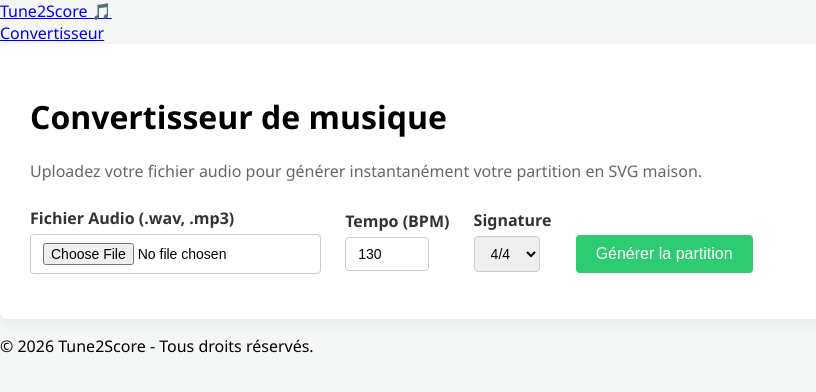
After one commit to alexisdamien22/Tune2Score, a FastAPI app: page / in a window 1280 px wide. The commit adds this page. Shown: the top 392 px of the page, without its empty margins (0-816 px from the left). Run offline with FastAPI, Linux system fonts and the light colour scheme.

Commit message:
refactored frontend organisation

```diff
--- /dev/null
+++ b/app/static/css/buttons.css
@@ -0,0 +1,28 @@
+/* Style des boutons de l'application */
+button {
+    padding: 10px 20px;
+    border: none;
+    border-radius: 4px;
+    cursor: pointer;
+    font-size: 16px;
+    transition: background 0.2s ease-in-out;
+}
+
+.btn-submit {
+    background: #2ecc71;
+    color: white;
+}
+
+.btn-submit:hover {
+    background: #27ae60;
+}
+
+.btn-pdf {
+    background: #e74c3c;
+    color: white;
+    margin-bottom: 20px;
+}
+
+.btn-pdf:hover {
+    background: #c0392b;
+}
--- /dev/null
+++ b/app/static/css/style.css
@@ -0,0 +1,68 @@
+/* Importation de tes sous-modules de style */
+@import 'buttons.css';
+@import 'background.css';
+
+/* Styles généraux de la page index */
+body {
+    font-family: 'Segoe UI', Tahoma, Geneva, Verdana, sans-serif;
+    background: #f4f7f6;
+    margin: 0;
+    padding: 0;
+}
+
+.converter-box {
+    background: #ffffff;
+    padding: 30px;
+    border-radius: 8px;
+    box-shadow: 0 4px 15px rgba(0,0,0,0.05);
+}
+
+.subtitle {
+    color: #666;
+    margin-bottom: 25px;
+}
+
+.form-group {
+    margin-bottom: 15px;
+    display: inline-block;
+    margin-right: 20px;
+}
+
+.form-group label {
+    display: block;
+    margin-bottom: 5px;
+    font-weight: bold;
+    color: #333;
+}
+
+.form-group input, .form-group select {
+    padding: 8px 12px;
+    border: 1px solid #ccc;
+    border-radius: 4px;
+    font-size: 14px;
+}
+
+#resultZone {
+    margin-top: 40px;
+    display: none;
+}
+
+.score-box {
+    border: 1px solid #eee;
+    background: #fff;
+    padding: 15px;
+    border-radius: 4px;
+    overflow-x: auto;
+    width: 100%;
+    box-sizing: border-box;
+}
+
+.loader {
+    color: #2980b9;
+    font-style: italic;
+}
+
+.error {
+    color: #c0392b;
+    font-weight: bold;
+}
--- /dev/null
+++ b/app/static/js/upload.js
@@ -0,0 +1,51 @@
+document.getElementById('uploadForm').addEventListener('submit', async (e) => {
+    e.preventDefault();
+
+    const fileInput = document.getElementById('audioFile');
+    const tempo = document.getElementById('tempo').value;
+    const timeSignature = document.getElementById('timeSignature').value;
+
+    const formData = new FormData();
+    formData.append('audio', fileInput.files[0]);
+    formData.append('tempo', tempo);
+    formData.append('time_signature', timeSignature);
+
+    // Reset de l'affichage et état de chargement
+    document.getElementById('actionsZone').innerHTML = "";
+    document.getElementById('svgContainer').innerHTML = "<div class='loader'>Analyse et tracé en cours...</div>";
+    document.getElementById('resultZone').style.display = "block";
+
+    try {
+        // Envoi des données à l'API FastAPI
+        const response = await fetch('http://127.0.0.1:8000/api/upload', {
+            method: 'POST',
+            body: formData
+        });
+
+        if (!response.ok) {
+            throw new Error("Erreur lors du traitement du fichier par le serveur.");
+        }
+
+        const data = await response.json();
+
+        // Récupération du SVG généré
+        const svgResponse = await fetch(data.svg_url);
+        const svgCode = await svgResponse.text();
+
+        // Ajout dynamique du bouton de téléchargement PDF si l'URL est fournie
+        if (data.pdf_url) {
+            document.getElementById('actionsZone').innerHTML = `
+                <a href="${data.pdf_url}" target="_blank" style="text-decoration: none;">
+                    <button type="button" class="btn-pdf">Télécharger en PDF 📄</button>
+                </a>
+            `;
+        }
+
+        // Affichage du rendu visuel de la partition
+        document.getElementById('svgContainer').innerHTML = svgCode;
+
+    } catch (error) {
+        document.getElementById('svgContainer').innerHTML = "<div class='error'>Erreur lors de la génération de la partition.</div>";
+        console.error(error);
+    }
+});
--- /dev/null
+++ b/app/templates/base.html
@@ -0,0 +1,22 @@
+<!DOCTYPE html>
+<html lang="fr">
+<head>
+    <meta charset="UTF-8">
+    <meta name="viewport" content="width=device-width, initial-scale=1.0">
+    <title>{% block title %}Tune2Score{% endblock %}</title>
+    <link rel="stylesheet" href="/static/css/style.css">
+</head>
+<body>
+
+    {% include 'header.html' %}
+
+    <main class="container">
+        {% block content %}
+        {% endblock %}
+    </main>
+
+    {% include 'footer.html' %}
+
+    {% block scripts %}{% endblock %}
+</body>
+</html>
--- /dev/null
+++ b/app/templates/footer.html
@@ -0,0 +1,3 @@
+<footer class="main-footer">
+    <p>&copy; 2026 Tune2Score - Tous droits réservés.</p>
+</footer>
--- /dev/null
+++ b/app/templates/header.html
@@ -0,0 +1,8 @@
+<header class="main-header">
+    <div class="header-container">
+        <a href="/" class="logo">Tune2Score 🎵</a>
+        <nav>
+            <a href="/">Convertisseur</a>
+        </nav>
+    </div>
+</header>
--- a/app/templates/index.html
+++ b/app/templates/index.html
@@ -1,110 +1,42 @@
-<!DOCTYPE html>
-<html lang="fr">
-<head>
-    <meta charset="UTF-8">
-    <title>Tune2Score - Convertisseur</title>
-    <style>
-        body { font-family: 'Segoe UI', Tahoma, Geneva, Verdana, sans-serif; background: #f4f7f6; margin: 40px; }
-        .container { max-width: 1100px; margin: 0 auto; background: white; padding: 30px; border-radius: 8px; box-shadow: 0 4px 15px rgba(0,0,0,0.05); }
-        h1 { color: #333; }
-        .form-group { margin-bottom: 15px; display: inline-block; margin-right: 20px; }
-        label { display: block; margin-bottom: 5px; font-weight: bold; }
-        input, select { padding: 8px; border: 1px solid #ccc; border-radius: 4px; }
-        button { padding: 10px 20px; background: #2ecc71; color: white; border: none; border-radius: 4px; cursor: pointer; font-size: 16px; }
-        button:hover { background: #27ae60; }
-        .btn-pdf { background: #e74c3c; margin-bottom: 20px; display: inline-block; text-decoration: none; }
-        .btn-pdf:hover { background: #c0392b; }
-        #resultZone { margin-top: 40px; display: none; }
-        #actionsZone { margin-bottom: 15px; }
-        .score-box { border: 1px solid #eee; background: #fff; padding: 10px; border-radius: 4px; overflow-x: auto; width: 100%; }
-    </style>
-</head>
-<body>
+{% extends 'base.html' %}
 
-<div class="container">
-    <h1>Tune2Score 🎵</h1>
-    <p>Uploadez votre fichier audio pour générer instantanément votre partition en SVG maison.</p>
+{% block title %}Tune2Score - Convertisseur{% endblock %}
+
+{% block content %}
+<div class="converter-box">
+    <h1>Convertisseur de musique</h1>
+    <p class="subtitle">Uploadez votre fichier audio pour générer instantanément votre partition en SVG maison.</p>
 
     <form id="uploadForm">
         <div class="form-group">
-            <label>Fichier Audio (.wav, .mp3)</label>
+            <label for="audioFile">Fichier Audio (.wav, .mp3)</label>
             <input type="file" id="audioFile" accept="audio/*" required>
         </div>
+
         <div class="form-group">
-            <label>Tempo (BPM)</label>
+            <label for="tempo">Tempo (BPM)</label>
             <input type="number" id="tempo" value="130" min="40" max="240">
         </div>
+
         <div class="form-group">
-            <label>Signature</label>
+            <label for="timeSignature">Signature</label>
             <select id="timeSignature">
                 <option value="4/4">4/4</option>
                 <option value="3/4">3/4</option>
             </select>
         </div>
-        <button type="submit">Générer la partition</button>
+
+        <button type="submit" class="btn-submit">Générer la partition</button>
     </form>
 
     <div id="resultZone">
         <h2>Votre Partition :</h2>
-
         <div id="actionsZone"></div>
-
         <div class="score-box" id="svgContainer"></div>
     </div>
 </div>
+{% endblock %}
 
-<script>
-document.getElementById('uploadForm').addEventListener('submit', async (e) => {
-    e.preventDefault();
-
-    const fileInput = document.getElementById('audioFile');
-    const tempo = document.getElementById('tempo').value;
-    const timeSignature = document.getElementById('timeSignature').value;
-
-    const formData = new FormData();
-    formData.append('audio', fileInput.files[0]);
-    formData.append('tempo', tempo);
-    formData.append('time_signature', timeSignature);
-
-    // Reset et état de chargement
-    document.getElementById('actionsZone').innerHTML = "";
-    document.getElementById('svgContainer').innerHTML = "Analyse et tracé en cours...";
-    document.getElementById('resultZone').style.display = "block";
-
-    try {
-        // 1. Envoi des données à notre API FastAPI
-        const response = await fetch('http://127.0.0.1:8000/api/upload', {
-            method: 'POST',
-            body: formData
-        });
-
-        if (!response.ok) {
-            throw new Error("Erreur lors du traitement du fichier par le serveur.");
-        }
-
-        const data = await response.json();
-
-        // 2. Récupération du SVG propre depuis l'URL dédiée
-        const svgResponse = await fetch(data.svg_url);
-        const svgCode = await svgResponse.text();
-
-        // 3. Ajout du bouton PDF si l'URL est fournie
-        if (data.pdf_url) {
-            document.getElementById('actionsZone').innerHTML = `
-                <a href="${data.pdf_url}" target="_blank" style="text-decoration: none;">
-                    <button type="button" class="btn-pdf">Télécharger en PDF 📄</button>
-                </a>
-            `;
-        }
-
-        // 4. Injection directe du code XML du SVG dans la page web
-        document.getElementById('svgContainer').innerHTML = svgCode;
-
-    } catch (error) {
-        document.getElementById('svgContainer').innerHTML = "Erreur lors de la génération.";
-        console.error(error);
-    }
-});
-</script>
-</body>
-</html>
+{% block scripts %}
+<script src="/static/js/upload.js"></script>
+{% endblock %}
--- a/main.py
+++ b/main.py
@@ -1,14 +1,15 @@
 # main.py
 import os
 import json
-from fastapi import FastAPI, UploadFile, File, Form, HTTPException, Depends
-from fastapi.responses import Response, FileResponse  # Ajout de FileResponse pour le téléchargement
+from fastapi import FastAPI, UploadFile, File, Form, HTTPException, Depends, Request  # <-- Validé
+from fastapi.responses import Response, FileResponse, HTMLResponse
 from fastapi.middleware.cors import CORSMiddleware
+from fastapi.staticfiles import StaticFiles
+from fastapi.templating import Jinja2Templates
 from sqlmodel import Session, select
 from svglib.svglib import svg2rlg
 from reportlab.graphics import renderPDF
 
-# Nos modules
 from config import engine, init_db
 from app.models import User, AudioFile, Score
 from core.audio_processor import analyze_audio_file
@@ -16,6 +17,12 @@ from core.music_quantizer import quantize_sequence
 from core.svg_generator import generate_svg_score
 
 app = FastAPI()
+
+# --- CONFIGURATION DES DOSSIERS STATIQUES ET TEMPLATES ---
+# Lie le dossier public 'app/static' à l'URL '/static' (pour le CSS découper et le JS)
+app.mount("/static", StaticFiles(directory="app/static"), name="static")
+# Initialise Jinja2 pour chercher les squelettes HTML dans 'app/templates'
+templates = Jinja2Templates(directory="app/templates")
 
 app.add_middleware(
     CORSMiddleware,
@@ -51,6 +58,13 @@ def get_session():
     with Session(engine) as session:
         yield session
 
+# --- ROUTE FRONTEND : PAGE D'ACCUEIL ---
+@app.get("/", response_class=HTMLResponse)
+async def read_root(request: Request): # <-- Remplace "any" par "Request"
+    """Affiche la page du convertisseur en utilisant les templates Jinja2"""
+    return templates.TemplateResponse("index.html", {"request": request})
+
+# --- ROUTES API ---
 @app.post("/api/upload")
 async def upload_audio(
     audio: UploadFile = File(...),
@@ -60,21 +74,17 @@ async def upload_audio(
 ):
     global LAST_GENERATED_SVG
 
-    # 1. Sauvegarde de l'audio
     file_path = os.path.join(UPLOAD_FOLDER, audio.filename)
     with open(file_path, "wb") as buffer:
         buffer.write(await audio.read())
 
     try:
-        # 2. Pipeline de traitement musical
         raw_sequence = analyze_audio_file(file_path)
         final_sequence = quantize_sequence(raw_sequence, bpm=tempo)
         LAST_GENERATED_SVG = generate_svg_score(final_sequence)
 
-        # 3. Récupération de l'utilisateur
         user = db.exec(select(User).where(User.username == "alexis_test")).one()
 
-        # 4. Enregistrement en base de données de l'audio
         db_audio = AudioFile(
             user_id=user.id,
             file_name=audio.filename,
@@ -85,24 +95,20 @@ async def upload_audio(
         db.commit()
         db.refresh(db_audio)
 
-        # 5. GÉNÉRATION DU PDF AUTOMATIQUE
+        # Génération automatique du PDF
         base_name = os.path.splitext(audio.filename)[0]
         temp_svg_path = os.path.join(PDF_FOLDER, f"{base_name}.svg")
         pdf_path = os.path.join(PDF_FOLDER, f"{base_name}.pdf")
 
-        # On écrit temporairement le SVG sur le disque pour que svglib le lise
         with open(temp_svg_path, "w", encoding="utf-8") as f:
             f.write(LAST_GENERATED_SVG)
 
-        # Conversion SVG -> PDF via ReportLab
         drawing = svg2rlg(temp_svg_path)
         renderPDF.drawToFile(drawing, pdf_path)
 
-        # Nettoyage du fichier SVG temporaire
         if os.path.exists(temp_svg_path):
             os.remove(temp_svg_path)
 
-        # 6. Enregistrement du Score avec le VRAI chemin du PDF
         db_score = Score(
             audio_file_id=db_audio.id,
             tempo_bpm=tempo,
@@ -135,7 +141,6 @@ async def view_svg():
         return Response(content="Aucune partition générée.", status_code=404)
     return Response(content=LAST_GENERATED_SVG, media_type="image/svg+xml")
 
-# Nouvelle route pour télécharger le PDF généré depuis la base de données
 @app.get("/api/download-pdf/{score_id}")
 async def download_pdf(score_id: int, db: Session = Depends(get_session)):
     score = db.get(Score, score_id)
```
Also changed, not shown: app/static/css/background.css (added), app/templates/create.html (added), app/templates/register.html (added).
